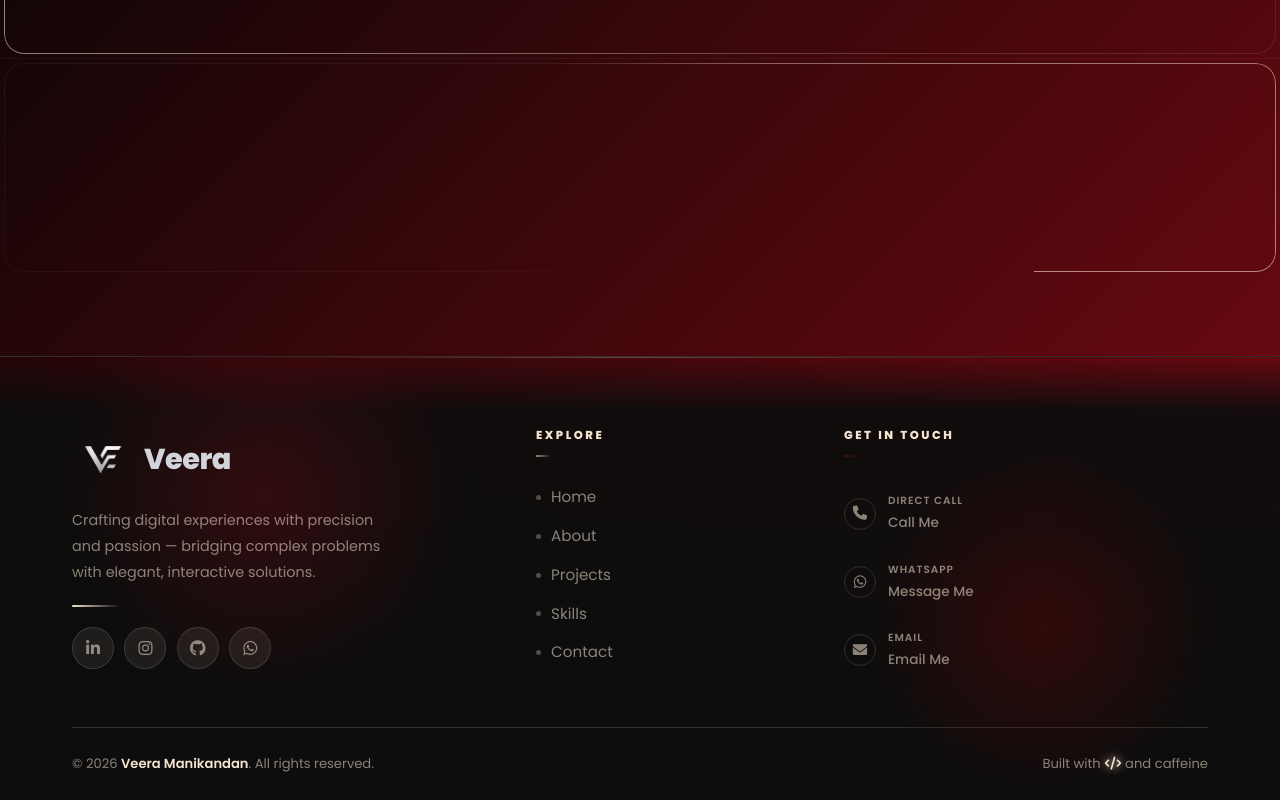
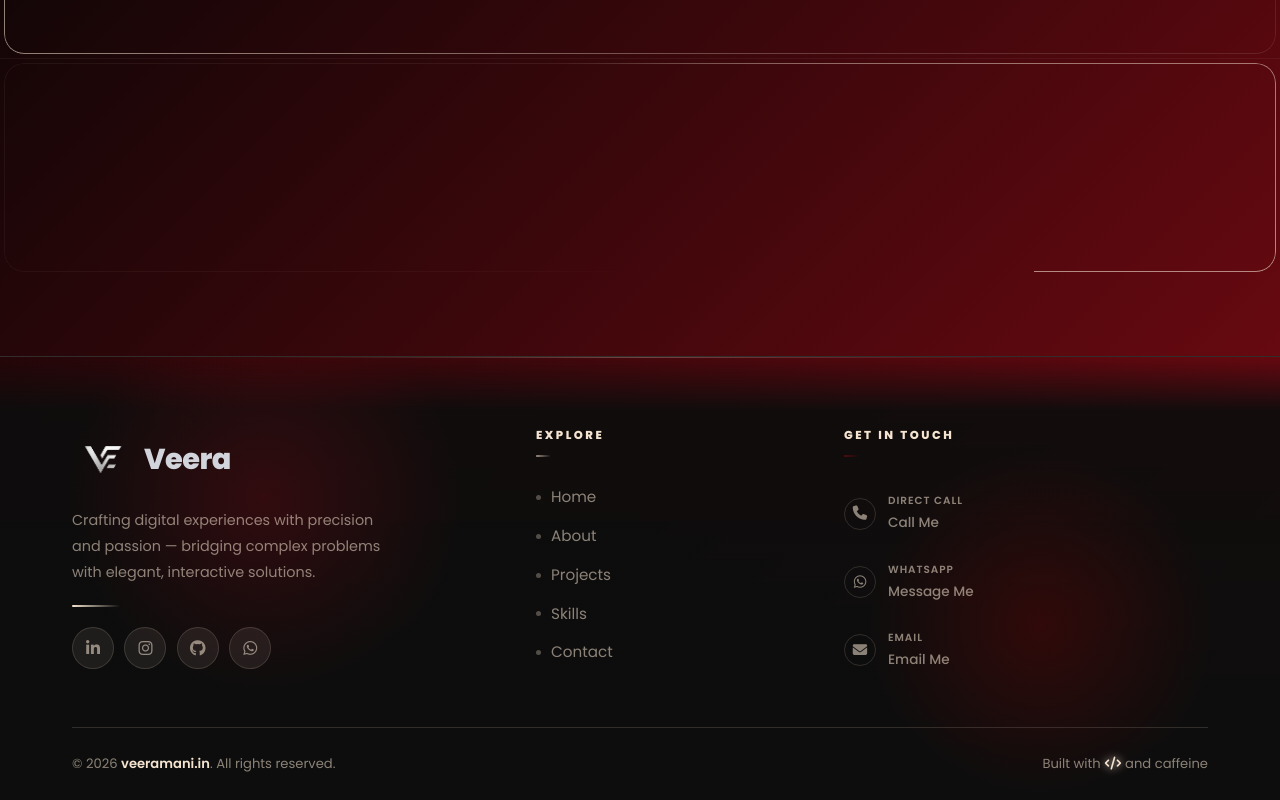
Before and after one commit to veera4evr/Persional-Portfolio, a React (Vite) app: page /contact in a window 1280 px wide. Shown: the part 1879-2679 px from the top of the page. Built offline with nearby package versions, Linux system fonts and the light colour scheme.

Commit message:
Update footer copyright to veeramani.in and dynamic year

```diff
--- a/src/components/layout/Footer.tsx
+++ b/src/components/layout/Footer.tsx
@@ -337,7 +337,7 @@ const Footer: React.FC = () => {
           flexWrap: 'wrap', gap: '0.5rem',
         }}>
           <span style={{ color: SAND_DIM, fontSize: '0.82rem' }}>
-            © {new Date().getFullYear()} <span style={{ color: SAND, fontWeight: 600 }}>Veera Manikandan</span>. All rights reserved.
+            &copy; {new Date().getFullYear()} <span style={{ color: SAND, fontWeight: 600 }}>veeramani.in</span>. All rights reserved.
           </span>
           <span style={{
             color: SAND_DIM,
```
